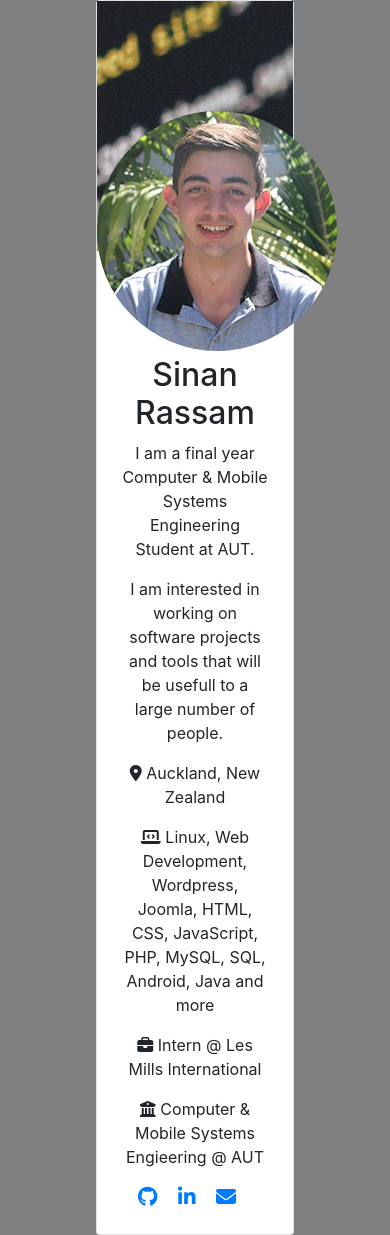
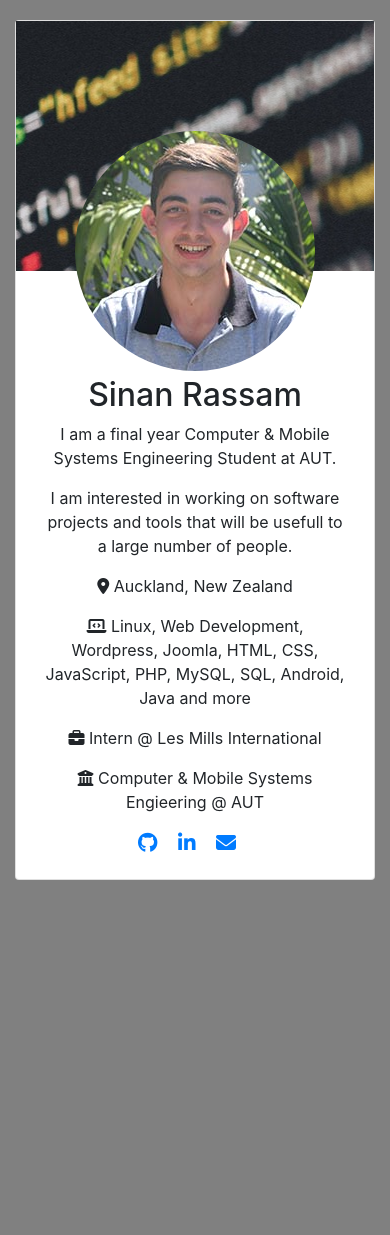
Before and after one commit to sinanrassam/sinanrassam.github.io, a Jekyll site: the page built from index.md, in a window 390 px wide. Built offline with Jekyll 4.4.1, drawn with Linux system fonts in a browser that asks for light colours; nearby versions of some CDN libraries; after the commit the page ends 900 px from its top, so only the background shows below that.

```diff
--- a/_layouts/default.html
+++ b/_layouts/default.html
@@ -11,7 +11,6 @@
         integrity="sha384-JcKb8q3iqJ61gNV9KGb8thSsNjpSL0n8PARn9HuZOnIxN0hoP+VmmDGMN5t9UJ0Z" crossorigin="anonymous">
     <link rel="stylesheet" href="{{ "/assets/css/style.css" | relative_url }}">
 
-    <script src="{{ "/assets/js/script.js" | relative_url }}"></script>
     <script src="https://kit.fontawesome.com/901f38f52d.js" crossorigin="anonymous"></script>
 
     <title>{{ site.title }} | About Me</title>
@@ -20,9 +19,9 @@
 <body>
     <div class="container h-100">
         <div class="row h-100 justify-content-center align-items-center">
-            <div class="col-7">
+            <div class="col-lg-7 col-md-9 col-sm-12">
                 <div class="card">
-                    <div class="card-front text-center">
+                    <div class="card-face card-front text-center">
                         <div class="banner"
                             style="background-image: url('/assets/img/{{ site.banner_image }}'); background-position: center;">
                             <img class="rounded-circle profile-img" src="/assets/img/{{ site.profile_image }}"
@@ -43,7 +42,7 @@
                         </div>
                     </div>
 
-                    <div class="card-back hidden">
+                    <div class="card-face card-back hidden">
                         <div class="card-inner">
                             <button class="btn btn-secondary rounded special-link"><i class="fas fa-undo"></i>
                                 Back</button>
@@ -89,7 +88,7 @@
     </div>
     <!-- Optional JavaScript -->
     <!-- jQuery first, then Popper.js, then Bootstrap JS -->
-    <script src="https://code.jquery.com/jquery-3.5.1.min.js"
+    <script src="https://code.jquery.com/jquery-3.5.1.slim.min.js"
         integrity="sha384-DfXdz2htPH0lsSSs5nCTpuj/zy4C+OGpamoFVy38MVBnE+IbbVYUew+OrCXaRkfj"
         crossorigin="anonymous"></script>
     <script src="https://cdn.jsdelivr.net/npm/popper.js@1.16.1/dist/umd/popper.min.js"
@@ -98,6 +97,7 @@
     <script src="https://stackpath.bootstrapcdn.com/bootstrap/4.5.2/js/bootstrap.min.js"
         integrity="sha384-B4gt1jrGC7Jh4AgTPSdUtOBvfO8shuf57BaghqFfPlYxofvL8/KUEfYiJOMMV+rV"
         crossorigin="anonymous"></script>
+    <script src="{{ "/assets/js/script.js" | relative_url }}"></script>
 </body>
 
 </html>
--- a/_sass/main.scss
+++ b/_sass/main.scss
@@ -16,6 +16,7 @@ body {
 
 .card-inner {
     padding: 25px;
+    width: 100%;
 }
 
 .card-front,
--- a/assets/js/script.js
+++ b/assets/js/script.js
@@ -0,0 +1,7 @@
+var delay = 500;
+$('.special-link').on('click', function () {
+    $('.card').toggleClass('flipped');
+    window.setTimeout(function () {
+        $('.card-face').toggleClass('hidden');
+    }, delay);
+});
```
